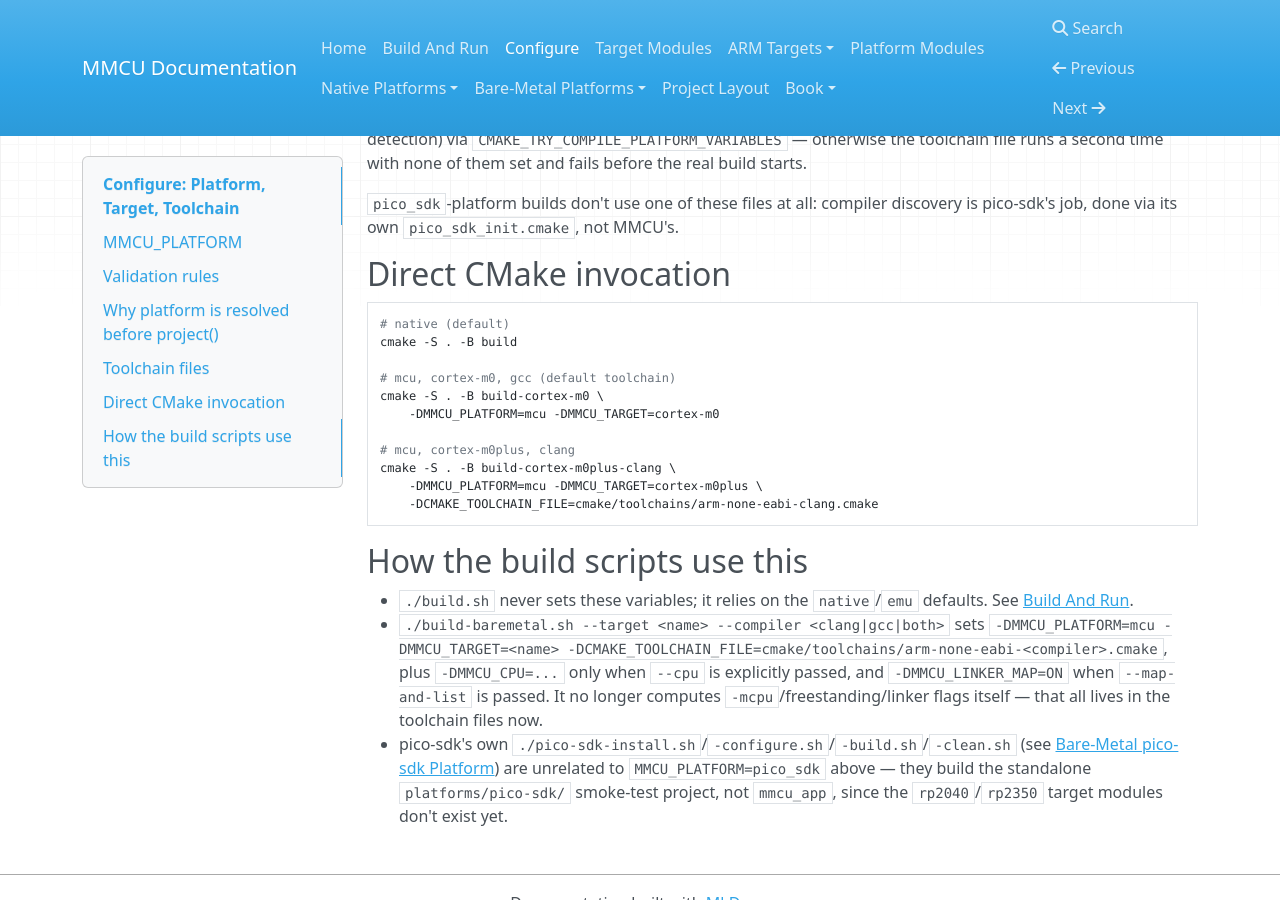
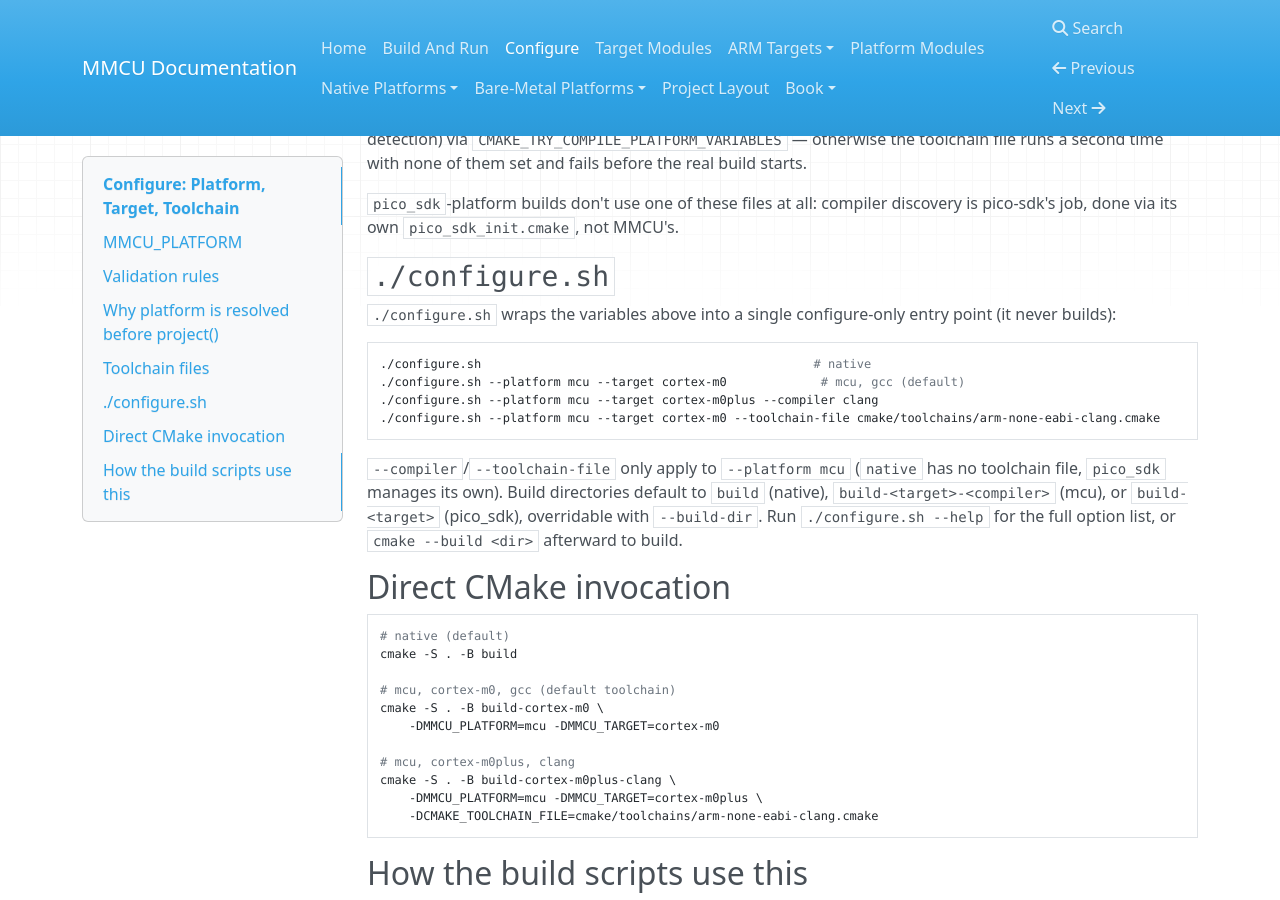
Before and after one commit to 32bitmicroLLC/MMCU, an MkDocs documentation site: the page built from docs/configure.md, in a window 1280 px wide and 900 px high, scrolled down 1761 px. Built offline with MkDocs 1.6.1, drawn with Linux system fonts in a browser that asks for light colours; nearby versions of some CDN libraries.

Commit message:
Add configure.sh: single configure-only entry point for platform/target/toolchain
Wraps MMCU_PLATFORM/MMCU_TARGET/CMAKE_TOOLCHAIN_FILE selection (see
docs/configure.md) into one script instead of requiring direct cmake -D
invocations; does not build.

````diff
--- a/docs/configure.md
+++ b/docs/configure.md
@@ -89,6 +89,24 @@ second time with none of them set and fails before the real build starts.
 discovery is pico-sdk's job, done via its own `pico_sdk_init.cmake`, not
 MMCU's.
 
+## `./configure.sh`
+
+`./configure.sh` wraps the variables above into a single configure-only
+entry point (it never builds):
+
+```bash
+./configure.sh                                              # native
+./configure.sh --platform mcu --target cortex-m0             # mcu, gcc (default)
+./configure.sh --platform mcu --target cortex-m0plus --compiler clang
+./configure.sh --platform mcu --target cortex-m0 --toolchain-file cmake/toolchains/arm-none-eabi-clang.cmake
+```
+
+`--compiler`/`--toolchain-file` only apply to `--platform mcu` (`native` has
+no toolchain file, `pico_sdk` manages its own). Build directories default to
+`build` (native), `build-<target>-<compiler>` (mcu), or `build-<target>`
+(pico_sdk), overridable with `--build-dir`. Run `./configure.sh --help` for
+the full option list, or `cmake --build <dir>` afterward to build.
+
 ## Direct CMake invocation
 
 ```bash
````
Also changed, not shown: 1 other file.
